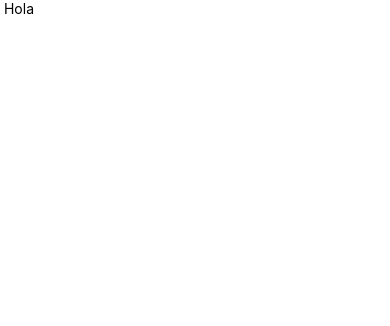
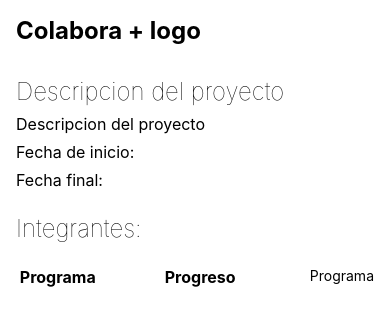
Before and after one commit to CharlyMoh/project-colabora-plus, a React Native app: screen / in a window 390 px wide. Shown: the top 326 px of the page. Built offline with nearby package versions, Linux system fonts and the light colour scheme.

Commit message:
First view of "ProjectDetails"

```diff
--- a/App.js
+++ b/App.js
@@ -1,11 +1,12 @@
 import {View, Text, StyleSheet} from 'react-native';
+import ProjectDetail from './src/screens/ProjectDetails';
 
 
 const App = () => {
 
   return(
     //Aqui se llaman todos los componentes a mostrar
-    <Text> Hola</Text>
+    <ProjectDetail/>
   )
 }
 
--- a/src/screens/ProjectDetails.js
+++ b/src/screens/ProjectDetails.js
@@ -0,0 +1,72 @@
+import { SafeAreaView, View, Text, FlatList} from "react-native";
+import { StyleSheet } from "react-native";
+
+
+const ProjectDetail = () => {
+    //Visual components of project screen
+    return (
+        <View style={styles.container}>
+            <Text style= {styles.tittle}>Colabora + logo</Text>
+            <Text style= {styles.subtittle}>Descripcion del proyecto</Text>
+            <Text style= {styles.text}>Descripcion del proyecto</Text>
+            <Text style= {styles.text}>Fecha de inicio:</Text>
+            <Text style= {styles.text}>Fecha final:</Text>
+            <Text style= {styles.subtittle}>Integrantes:</Text>
+                <View style={styles.table} >
+                    <View style= {styles.header}>
+                    <Text style={styles.headerCell}> Programa</Text>
+                    <Text style={styles.headerCell}> Progreso</Text>
+                    <Text> Programa</Text>
+                    </View>
+                </View>
+        </View>
+    )
+}
+
+const styles = StyleSheet.create({
+    container:{
+        flex: 1,
+        padding: 16,
+        backgroundColor: '#fff'
+    },
+    tittle: {
+        fontSize: 24,
+        fontWeight: 'bold',
+        marginBottom: 16
+    },
+    subtittle: {
+        fontSize: 24,
+        fontWeight: '16',
+        marginTop: 16,
+        marginBottom: 8
+    },
+    text: {
+        fontSize: 16,
+        marginBottom: 8
+    },
+    table:{
+        marginTop: 16
+    },
+    header: {
+        flexDirection: 'row',
+        borderBottomWidth: '#000',
+        paddingBottom : 8
+    },
+    headerCell:{
+        flex:1,
+        fontWeight: 'bold',
+        fontSize: 16
+    },
+    row: {
+        flexDirection: 'row',
+        borderBottomWidth: 1,
+        borderBottomColor: '#ccc',
+        paddingVertical: 8
+    },
+    cell: {
+        flex:1,
+        fontSize:16
+    }
+})
+
+export default ProjectDetail;
```
